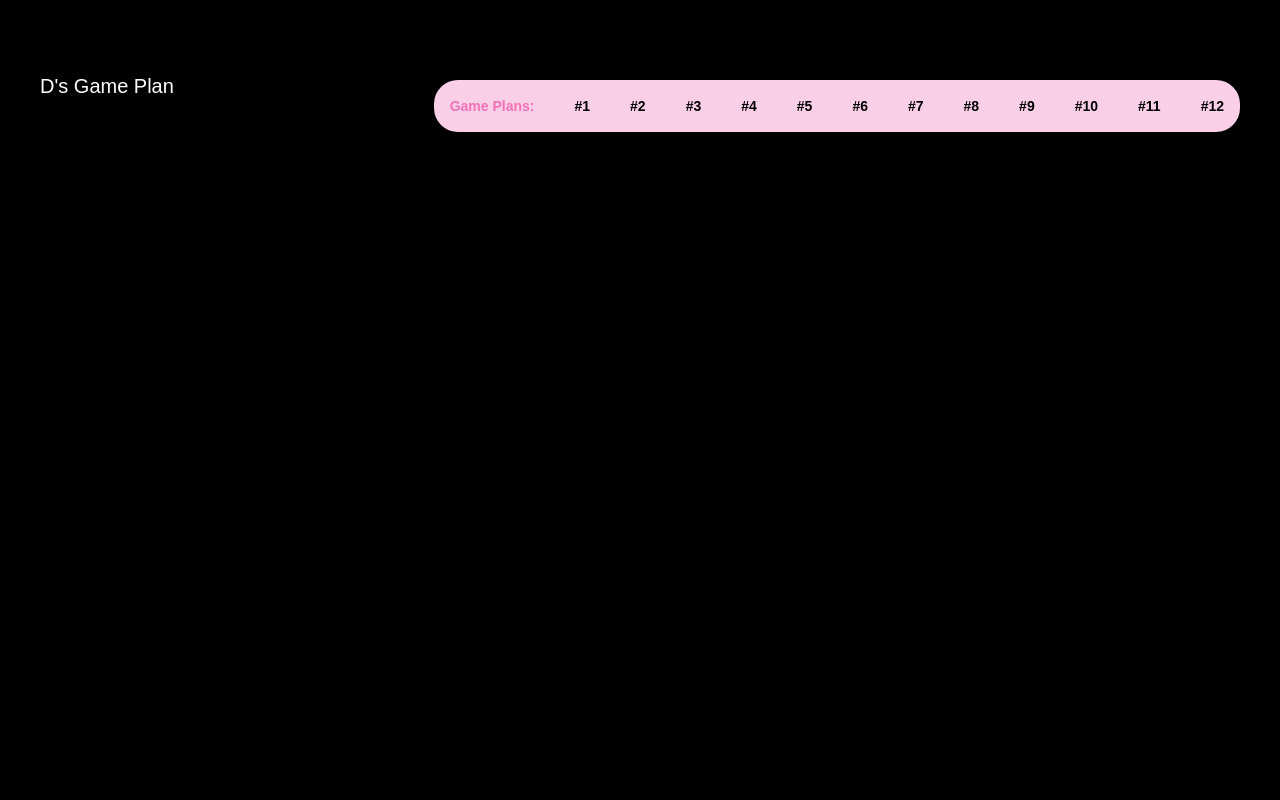
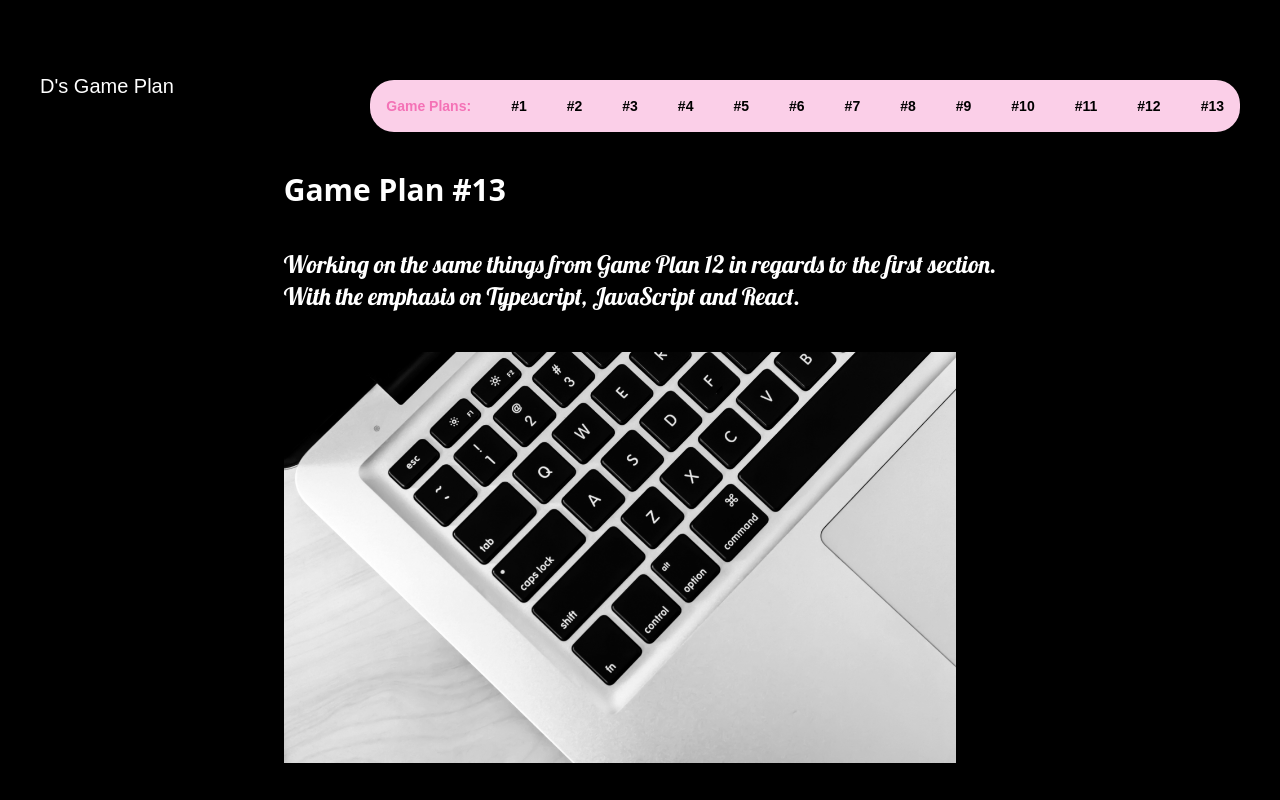
Before and after one commit to Davonne007-TX/game-plan, a React (Vite) app: page /gamePlan13 in a window 1280 px wide. Built offline with nearby package versions, Linux system fonts and the light colour scheme; a web font is replaced by a local one.

Commit message:
feature: game plan 13 with styles

```diff
--- a/src/App.jsx
+++ b/src/App.jsx
@@ -26,6 +26,9 @@ import GamePlan9 from "./components/Nine/GamePlan9";
 import GamePlan10 from "./components/GamePlan10";
 import GamePlan11 from "./components/Eleven/GamePlan11";
 import GamePlan12 from "./components/Twelve/GamePlan12";
+import GamePlan13 from "./components/Thirteen/GamePlan13";
+
+//Note to self; lazy load components
 
 function App() {
   const navigate = useNavigate();
@@ -69,6 +72,7 @@ function App() {
         <Route path="/gamePlan10" element={<GamePlan10 />} />
         <Route path="/gamePlan11" element={<GamePlan11 />} />
         <Route path="/gamePlan12" element={<GamePlan12 />} />
+        <Route path="/gamePlan13" element={<GamePlan13 />} />
       </Routes>
     </>
   );
--- a/src/components/Thirteen/GamePlan13.jsx
+++ b/src/components/Thirteen/GamePlan13.jsx
@@ -1,7 +1,25 @@
 export default function GamePlan13() {
+  const laptop = "../images/laptop.jpg";
+
   return (
     <>
-      <h1>testing testing 123</h1>
+      <section className="flex-time text-white text-lg md:text-2xl">
+        <section>
+          <h2 className="font-bold text-2xl md:text-3xl lg:text-4x mb-10">
+            Game Plan #13
+          </h2>
+          <p className=" font-lobster">
+            Working on the same things from Game Plan 12 in regards to the first
+            section.
+            <br />
+            With the emphasis on Typescript, JavaScript and React.
+          </p>
+          <img
+            src={laptop}
+            className="max-w-sm md:max-w-xl lg:max-w-2xl mt-10"
+          />
+        </section>
+      </section>
     </>
   );
 }
--- /dev/null
+++ b/src/components/Thirteen/InProgress.jsx
@@ -0,0 +1,12 @@
+
+
+export default function InProgress() {
+    const rightNow = [
+        { inProgress: "Javascript Problem Solving", id: 0 },
+        { inProgress: "Building Frontend Projects", id: 1 },
+        { inProgress: "Learning TypeScript", id: 2 },
+      ];
+  return (
+
+  )
+}
--- a/src/components/TopHeader.jsx
+++ b/src/components/TopHeader.jsx
@@ -2,7 +2,6 @@ import React, { useState } from "react";
 import { Link, useNavigate } from "react-router-dom";
 
 export default function TopHeader() {
-
   const [isMobileNavOpen, setIsMobileNavOpen] = useState(false);
 
   const gamePlan = [
@@ -17,7 +16,8 @@ export default function TopHeader() {
     { id: 9, text: "#9", link: "/gamePlan9" },
     { id: 10, text: "#10", link: "/gamePlan10" },
     { id: 11, text: "#11", link: "/gamePlan11" },
-     {id: 12, text: "#12", link: "/gamePlan12"},
+    { id: 12, text: "#12", link: "/gamePlan12" },
+    { id: 13, text: "#13", link: "/gamePlan13" },
   ];
 
   const navigate = useNavigate();
@@ -29,12 +29,11 @@ export default function TopHeader() {
     setIsMobileNavOpen(!isMobileNavOpen);
   };
 
-
   return (
     <header className="flex flex-col lg:flex-row m-10 md:justify-between lg:justify-between items-center lg:gap-20 font-sixty text-white">
       <section className="flex gap-20 md:gap-96 lg:gap-96">
         <h1 className="text-sm md:text-lg lg:text-xl pink-hover" onClick={home}>
-        D's Game Plan
+          D's Game Plan
         </h1>
         <button
           className=" lg:hidden text-xl hover:text-pink-400"
@@ -51,7 +50,11 @@ export default function TopHeader() {
       >
         <p className="text-pink-400">Game Plans:</p>
         {gamePlan.map((plan, id) => (
-          <li className="list-none hover:text-pink-400 text-black" key={id} onClick={toggleNavBar}>
+          <li
+            className="list-none hover:text-pink-400 text-black"
+            key={id}
+            onClick={toggleNavBar}
+          >
             <Link to={plan.link}>{plan.text}</Link>
           </li>
         ))}
```
Also changed, not shown: public/images/laptop.jpg (added).
